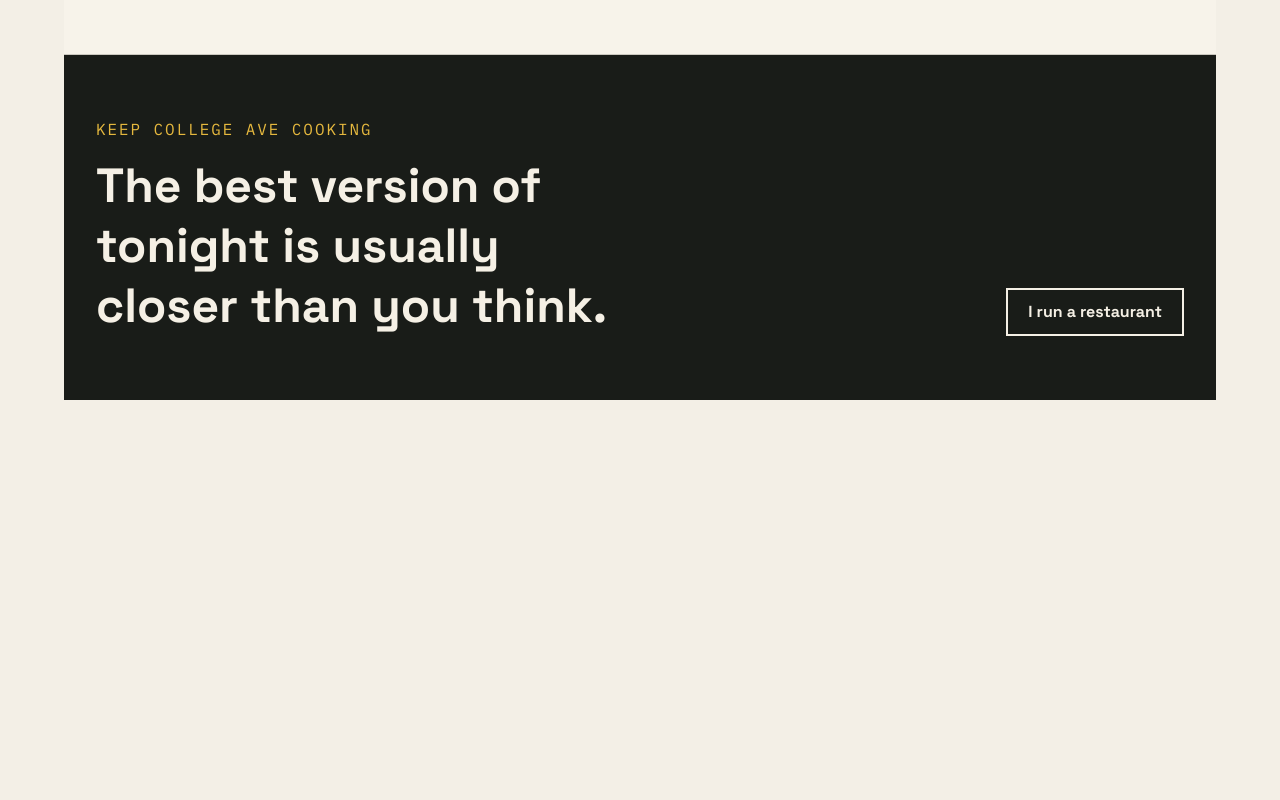
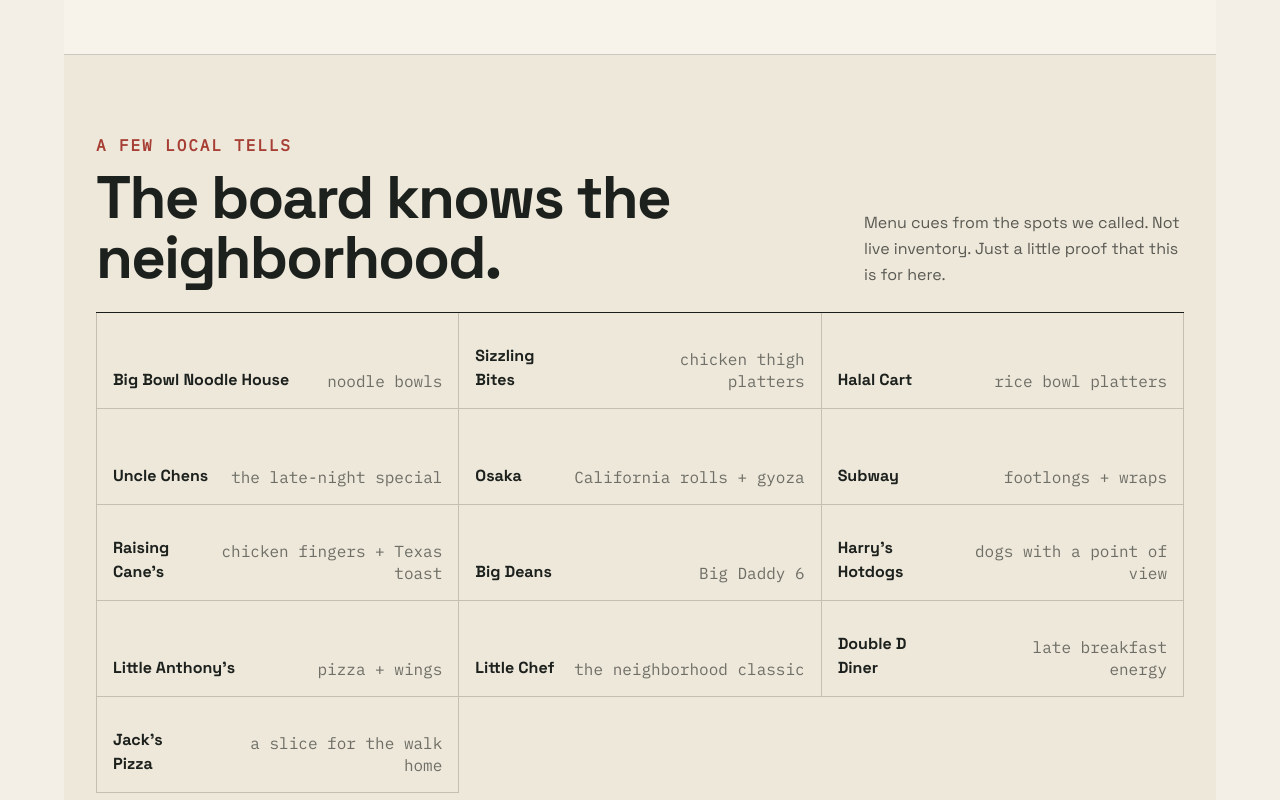
Before and after one commit to mattothomas/resturant-compiled, a Next.js app: page /home-2 in a window 1280 px wide. Shown: the part 2040-2840 px from the top of the page. Before the commit the page ends 2488 px from the top, so only its background shows below. Built offline with nearby package versions, Linux system fonts and the light colour scheme; no server answers; the database is empty.

Commit message:
Add local restaurant menu easter eggs

```diff
--- a/app/home-2/page.js
+++ b/app/home-2/page.js
@@ -10,6 +10,22 @@
   { number: "01", title: "See what is hot", body: "Live deals from the places you already know, while they are still worth crossing town for." },
   { number: "02", title: "Keep the kitchen honest", body: "Owners see the actual cost behind every plate before a bad margin becomes a bad month." },
   { number: "03", title: "Give good food a second shift", body: "A slower dinner service becomes a reason for somebody nearby to walk through the door." },
+];
+
+const LOCAL_MENU_NOTES = [
+  ["Big Bowl Noodle House", "noodle bowls"],
+  ["Sizzling Bites", "chicken thigh platters"],
+  ["Halal Cart", "rice bowl platters"],
+  ["Uncle Chens", "the late-night special"],
+  ["Osaka", "California rolls + gyoza"],
+  ["Subway", "footlongs + wraps"],
+  ["Raising Cane's", "chicken fingers + Texas toast"],
+  ["Big Deans", "Big Daddy 6"],
+  ["Harry's Hotdogs", "dogs with a point of view"],
+  ["Little Anthony's", "pizza + wings"],
+  ["Little Chef", "the neighborhood classic"],
+  ["Double D Diner", "late breakfast energy"],
+  ["Jack's Pizza", "a slice for the walk home"],
 ];
 
 export default function AlternateHome() {
@@ -97,6 +113,16 @@
         </div>
       </section>
 
+      <section className="mx-auto max-w-6xl px-5 py-16 md:px-8 md:py-20">
+        <div className="flex flex-col gap-5 border-b border-[#191c18] pb-6 md:flex-row md:items-end md:justify-between">
+          <div><p className="font-mono text-sm font-bold uppercase tracking-[0.12em] text-[#a63e34]">A few local tells</p><h2 className="mt-3 text-4xl font-bold tracking-[-0.03em] md:text-6xl">The board knows the neighborhood.</h2></div>
+          <p className="max-w-xs text-base leading-relaxed text-[#191c18]/70">Menu cues from the spots we called. Not live inventory. Just a little proof that this is for here.</p>
+        </div>
+        <div className="grid grid-cols-1 border-l border-[#191c18]/20 md:grid-cols-2 lg:grid-cols-3">
+          {LOCAL_MENU_NOTES.map(([restaurant, cue], index) => <div key={restaurant} className="group flex min-h-24 items-end justify-between gap-4 border-b border-r border-[#191c18]/20 p-4 hover:bg-[#e5b83e]"><span className="font-bold">{restaurant}</span><span className="text-right font-mono text-sm text-[#191c18]/60 group-hover:text-[#191c18]">{cue}</span><span className="absolute hidden" aria-hidden>{String(index + 1).padStart(2, "0")}</span></div>)}
+        </div>
+      </section>
+
       <footer className="bg-[#191c18] px-5 py-12 text-[#f5f0e5] md:px-8 md:py-16">
         <div className="mx-auto flex max-w-6xl flex-col justify-between gap-8 md:flex-row md:items-end"><div><p className="font-mono text-sm uppercase tracking-[0.12em] text-[#e5b83e]">Keep College Ave cooking</p><p className="mt-4 max-w-lg text-3xl font-bold leading-tight md:text-5xl">The best version of tonight is usually closer than you think.</p></div><Link href="/owner" className="inline-flex min-h-12 items-center border-2 border-[#f5f0e5] px-5 font-bold hover:bg-[#f5f0e5] hover:text-[#191c18]">I run a restaurant</Link></div>
       </footer>
```
